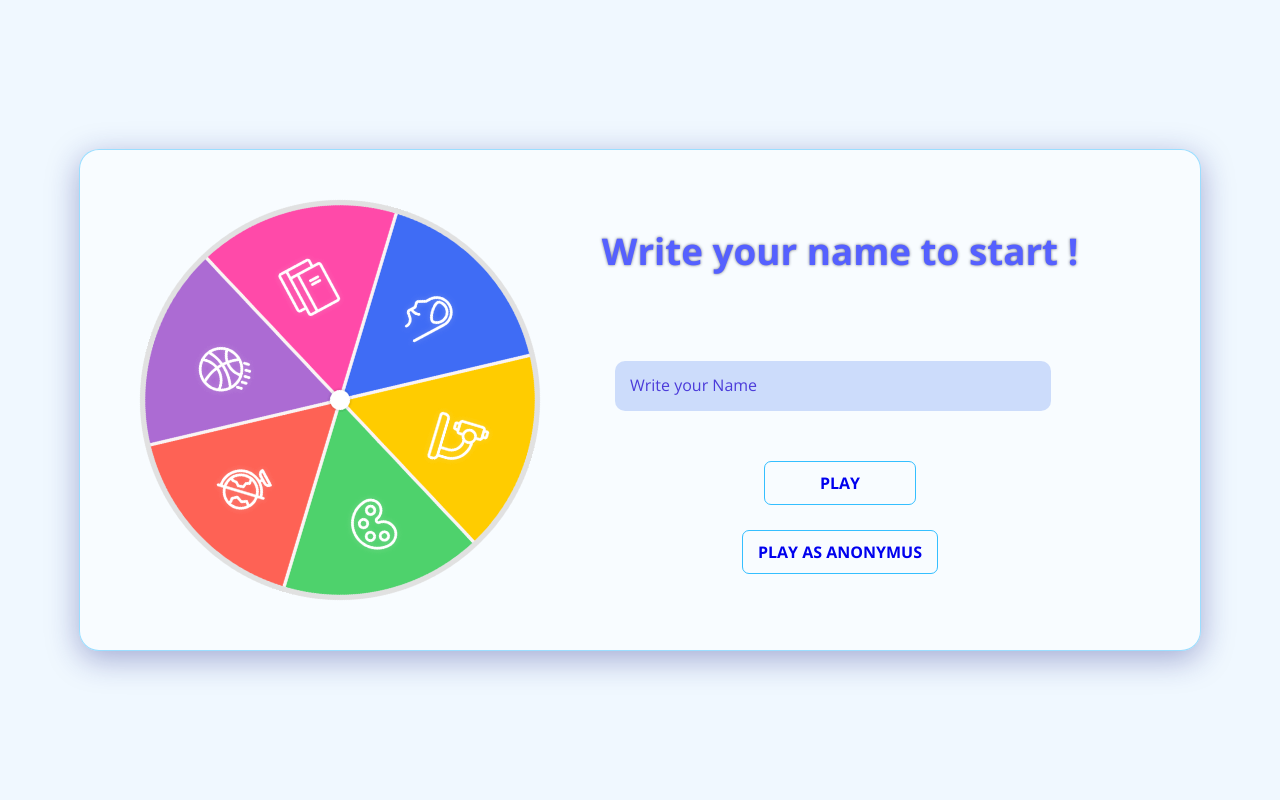
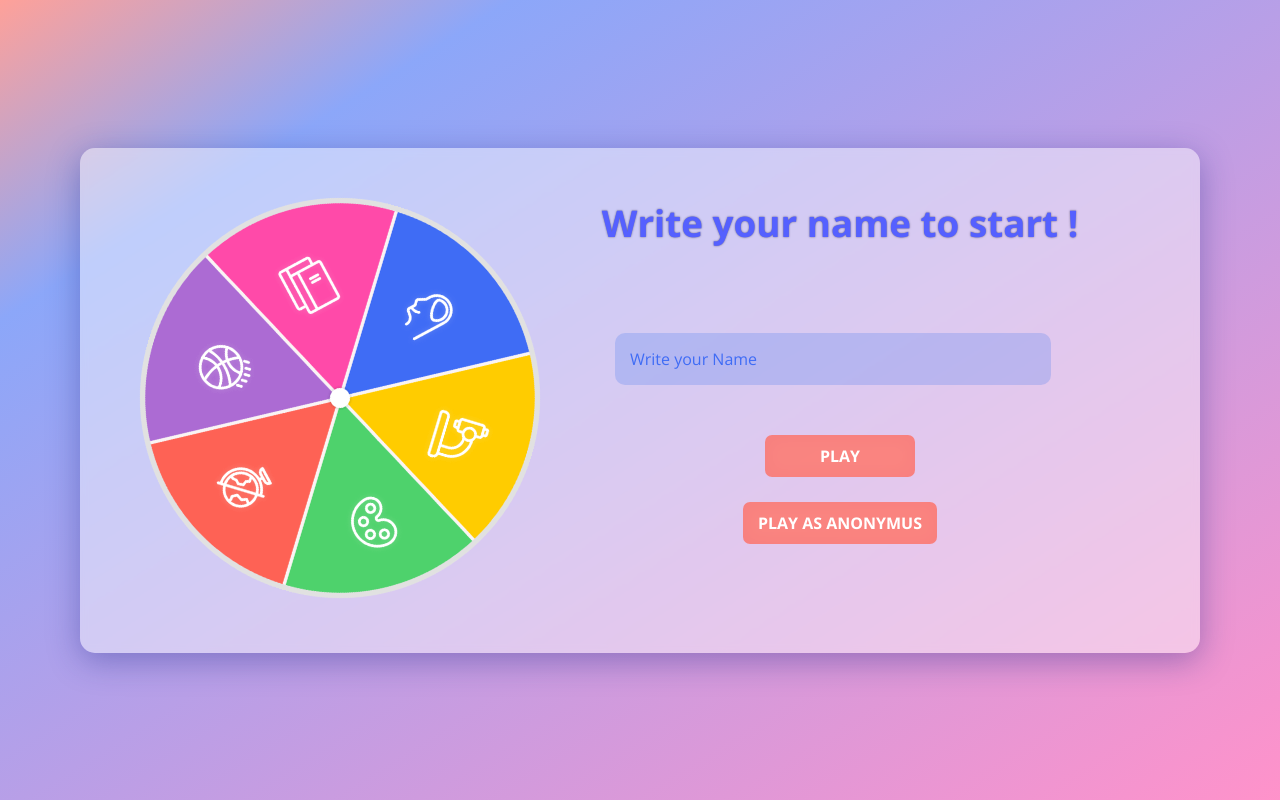
Before and after one commit to masters-of-the-universee/triwow, a React (Create React App) app: page / in a window 1280 px wide. Built offline with nearby package versions, Linux system fonts and the light colour scheme; no server answers.

Commit message:
Changed color palette

```diff
--- a/src/views/login-page/loginpage.scss
+++ b/src/views/login-page/loginpage.scss
@@ -5,6 +5,13 @@
 	align-items: center;
 	justify-content: center;
 }
+
+$firstcolor: #ac6bd3;
+$secondcolor: #ff4aa9;
+$thirdcolor: #3f6cf5;
+$fourthcolor: #ffcc00;
+$fifthcolor: #4ed26c;
+$sixthcolor: #fe6355bb;
 
 * {
 	margin: 0;
@@ -18,27 +25,34 @@ html {
 }
 nav {
 	display: none;
+	visibility: hidden;
 }
 .main-wrapper {
 	width: 100%;
 	height: 100vh;
+	background: rgb(255, 74, 169);
+	background: linear-gradient(
+		to top left,
+		rgba(255, 74, 167, 0.6) 0%,
+		rgba(63, 108, 245, 0.6) 80%,
+		rgba(254, 98, 85, 0.6) 100%
+	);
 	@include centered;
-	background-color: aliceblue;
 	font-family: "Open Sans", sans-serif;
 }
 
 .login-container {
-	background: rgba(255, 255, 255, 0.5);
+	background: rgba(255, 255, 255, 0.452);
 	box-shadow: 0 8px 32px 0 rgba(31, 38, 135, 0.37);
 	backdrop-filter: blur(3.5px);
-	-webkit-backdrop-filter: blur(3.5px);
+	-webkit-backdrop-filter: blur(5px);
 	border-radius: 10px;
-	border: 1px solid rgba(0, 174, 255, 0.377);
+	//border: 1px solid $secondcolor;
 	display: flex;
 	width: 1000px;
-	height: 400px;
+	min-height: 400px;
 	//border: 1px solid red;
-	border-radius: 20px;
+	border-radius: 15px;
 	padding: 50px 60px;
 	.left-section {
 		width: 40%;
@@ -61,7 +75,7 @@ nav {
 			cursor: default;
 			font-size: 2.3rem;
 			color: rgb(85, 96, 255);
-			text-shadow: 0px 0px 3px rgba(35, 36, 53, 0.644);
+			text-shadow: 0px 0px 2px rgba(35, 36, 53, 0.644);
 		}
 		a {
 			margin-top: 25px;
@@ -73,10 +87,14 @@ nav {
 			transition: 0.3s all ease;
 			border-radius: 7px;
 			font-weight: bold;
-			border: 1px solid rgba(0, 174, 255, 0.788);
+			//border: 1px solid rgba(0, 174, 255, 0.788);
+			-webkit-backdrop-filter: blur(3px);
+			backdrop-filter: blur(10px);
+			color: white;
+			background-color: $sixthcolor;
 			&:hover {
-				background-color: rgba(0, 174, 255, 0.377);
-				color: rgb(85, 96, 255);
+				background-color: rgba(255, 255, 255, 0.199);
+				color: $thirdcolor;
 				transition: 0.3s all ease;
 			}
 		}
@@ -100,10 +118,12 @@ nav {
 			outline: none;
 			font-size: 17px;
 			transition: border-bottom 0.3s ease;
-			//border: 1px solid rgb(44, 27, 202);
+			border-bottom: 2px solid transparent;
 			padding-left: 16px;
+			color: #fff;
+			font-weight: 700;
 			&:focus {
-				border-bottom: 2px solid rgba(63, 117, 235, 0.733);
+				border-bottom: 2px solid $secondcolor;
 				transition: border-bottom 0.3s ease;
 			}
 		}
@@ -111,7 +131,7 @@ nav {
 			position: absolute;
 			bottom: 15px;
 			left: 10px;
-			color: rgb(75, 59, 218);
+			color: $thirdcolor;
 			pointer-events: none;
 			transition: all 0.3s ease;
 			margin-left: 5px;
```
Also changed, not shown: 1 other file (tests, documents, lock files or other folders).
